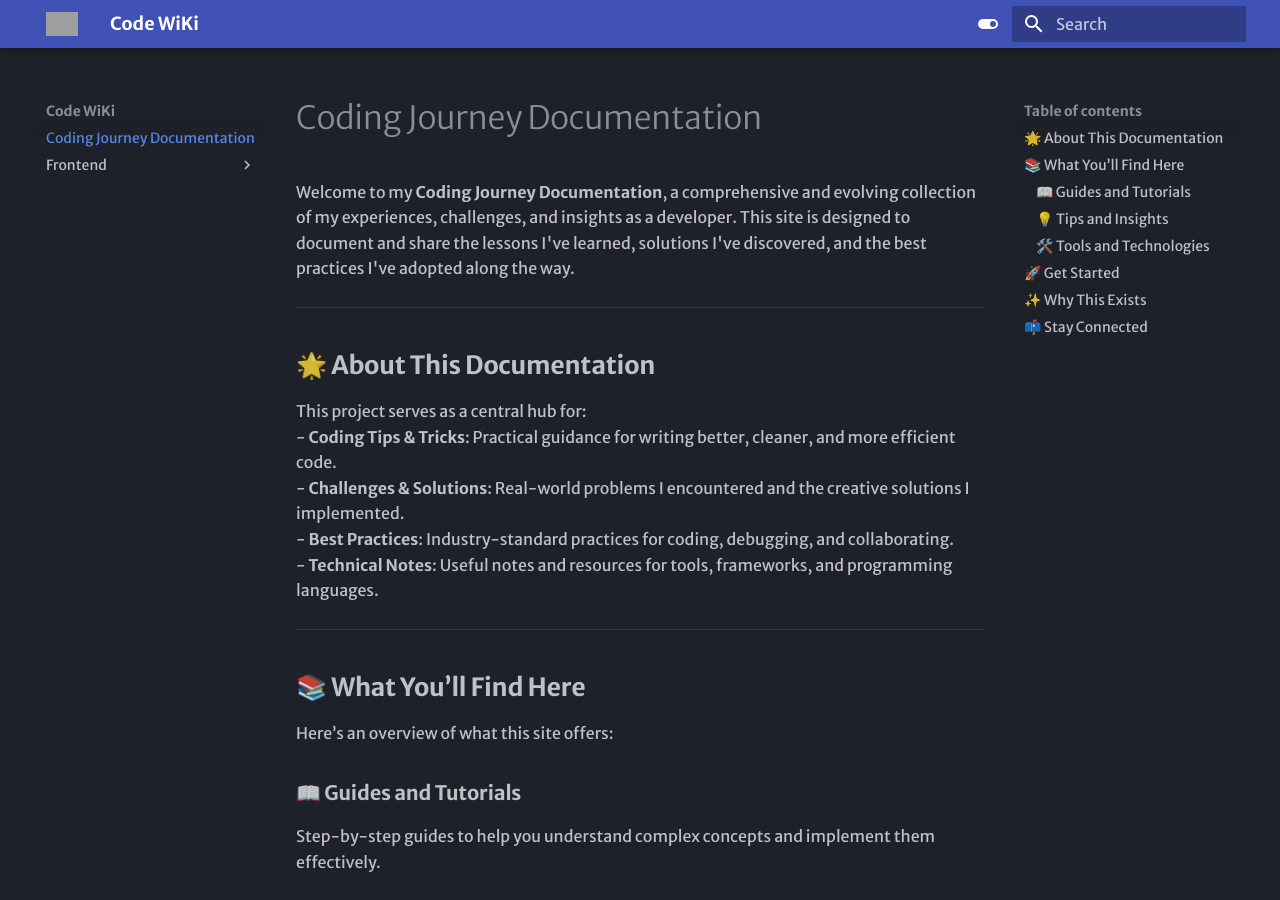
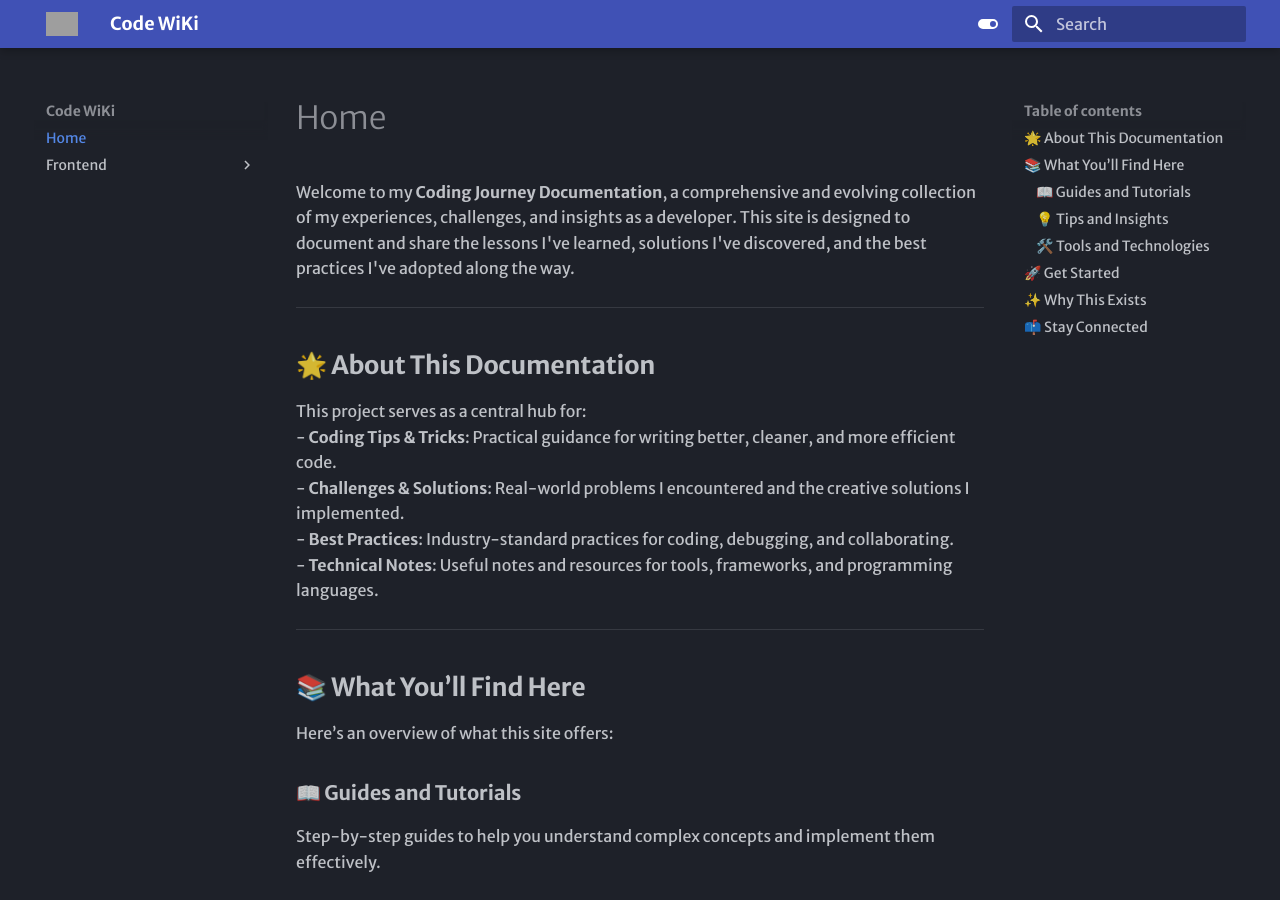
Before and after one commit to mkouhpayeh/code-wiki, an MkDocs documentation site: the page built from docs/index.md, in a window 1280 px wide and 900 px high. Built offline with MkDocs 1.6.1 and Material for MkDocs 9.7.7, drawn with Linux system fonts in a browser that asks for light colours; some web fonts are replaced; grey boxes are pictures that could not be loaded.

Commit message:
Update index.md

```diff
--- a/docs/index.md
+++ b/docs/index.md
@@ -1,4 +1,4 @@
-# Coding Journey Documentation
+# Home
 
 Welcome to my **Coding Journey Documentation**, a comprehensive and evolving collection of my experiences, challenges, and insights as a developer. This site is designed to document and share the lessons I've learned, solutions I've discovered, and the best practices I've adopted along the way.
 
```
